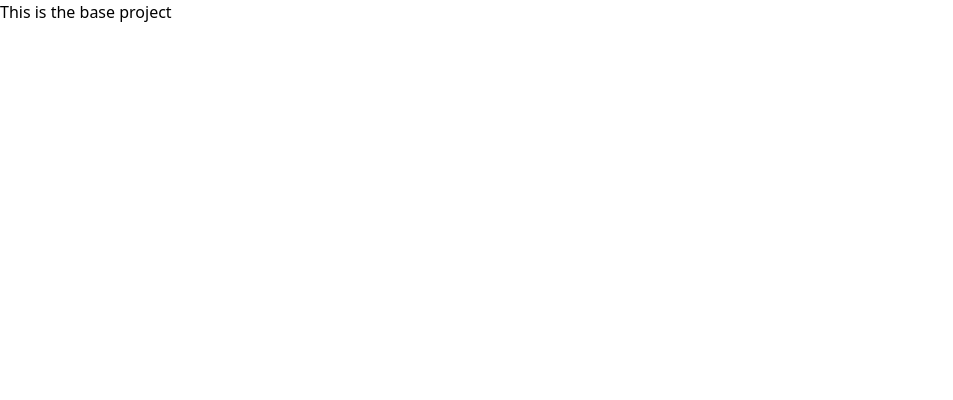
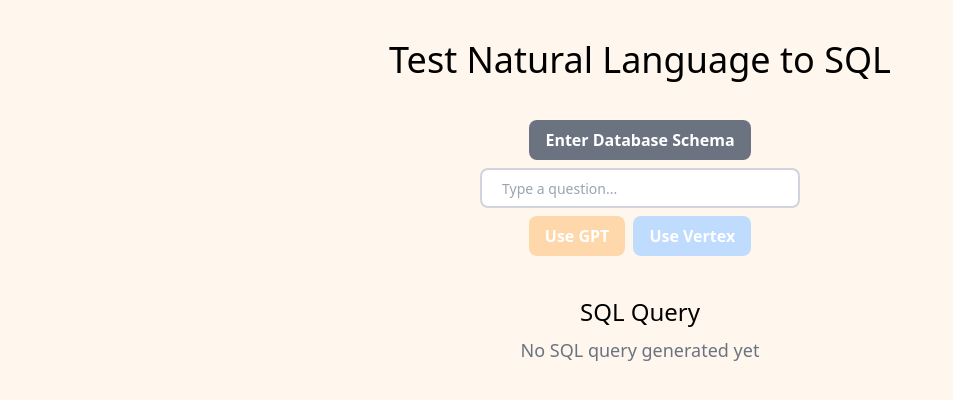
Before and after one commit to MartinGulla00/tesis-fe, a React (Vite) app in the folder tesis/: page / in a window 1280 px wide. Shown: the top 400 px of the page, without its empty margins (0-953 px from the left). Built offline with nearby package versions, Linux system fonts and the light colour scheme.

Commit message:
Page format

```diff
--- a/tesis/package.json
+++ b/tesis/package.json
@@ -10,6 +10,8 @@
     "preview": "vite preview"
   },
   "dependencies": {
+    "@tanstack/react-query": "^5.56.2",
+    "axios": "^1.7.7",
     "react": "^18.3.1",
     "react-dom": "^18.3.1"
   },
--- a/tesis/src/App.tsx
+++ b/tesis/src/App.tsx
@@ -1,5 +1,79 @@
+import { useState } from "react"
+import { Modal } from "./Modal"
+
 export const App = () => {
+  const [query, setQuery] = useState('')
+  const [databaseSchema, setDatabaseSchema] = useState('')
+  const [showSchemaInput, setShowSchemaInput] = useState(false)
+  const [resultSqlQuery, setResultSqlQuery] = useState('')
+  const [modelToUse, setModelToUse] = useState<'gpt'|'vertex'>('gpt')
+
+  const handleSubmit = (e: React.FormEvent) => {
+    e.preventDefault()
+    setResultSqlQuery(`${modelToUse} - ${query} - ${databaseSchema}`)
+  }
+
   return (
-    <div>This is the base project</div>
+    <div className="h-screen w-screen bg-orange-50 flex flex-col items-center">
+      <h1 className="text-4xl text-center pt-10">Test Natural Language to SQL</h1>
+      <Modal isOpen={showSchemaInput} onClose={() => setShowSchemaInput(false)}>
+        <div className="flex flex-col gap-2 h-full w-[800px]">
+          <textarea
+            className="border-2 border-gray-300 bg-white px-5 pr-16 rounded-lg text-sm focus:outline-gray-500 w-full h-full resize-none"
+            placeholder="Enter the database schema..."
+            value={databaseSchema}
+            onChange={(e) => setDatabaseSchema(e.target.value)}
+          />
+          <button type="button" className="bg-blue-500 hover:bg-blue-700 text-white font-bold py-2 px-4 rounded-lg w-fit" onClick={() => setShowSchemaInput(false)}>
+            Save Schema
+          </button>
+        </div>
+      </Modal>
+      <form className="flex flex-col gap-2 justify-center pt-10 w-1/4 items-center" onSubmit={handleSubmit}>
+        <button
+          type="button"
+          className="bg-gray-500 hover:bg-gray-700 text-white font-bold py-2 px-4 rounded-lg w-fit"
+          onClick={() => {
+            setShowSchemaInput(true)
+          }}
+        >
+          Enter Database Schema
+        </button>
+        <input
+          className="border-2 border-gray-300 bg-white px-5 pr-16 rounded-lg text-sm focus:outline-gray-500 h-10 w-full"
+          placeholder="Type a question..."
+          value={query}
+          onChange={(e) => setQuery(e.target.value)}
+        />
+        <div className="flex gap-2">
+          <button
+            disabled={!databaseSchema || !query}
+            onClick={() => setModelToUse('gpt')}
+            className="bg-orange-500 hover:bg-orange-700 text-white font-bold py-2 px-4 rounded-lg w-fit disabled:bg-orange-200 disabled:cursor-not-allowed"
+          >
+            Use GPT
+          </button>
+          <button
+            disabled={!databaseSchema || !query}
+            onClick={() => setModelToUse('vertex')}
+            className="bg-blue-500 hover:bg-blue-700 text-white font-bold py-2 px-4 rounded-lg w-fit disabled:bg-blue-200 disabled:cursor-not-allowed"
+          >
+            Use Vertex
+          </button>
+        </div>
+      </form>
+        <div className="flex flex-col gap-2 justify-center pt-10 w-1/4 items-center">
+          <h2 className="text-2xl">SQL Query</h2>
+          {resultSqlQuery ? (
+            <textarea
+              className="border-2 border-gray-300 px-5 pr-16 rounded-lg text-sm focus:outline-gray-500 w-full h-80 font-mono bg-gray-800 text-white resize-none"
+              value={resultSqlQuery}
+              readOnly
+            />
+          ) : (
+            <p className="text-lg text-gray-500">No SQL query generated yet</p>
+          )}
+      </div>
+    </div>
   )
 }
--- /dev/null
+++ b/tesis/src/Modal.tsx
@@ -0,0 +1,25 @@
+import React from 'react';
+
+interface ModalProps {
+  isOpen: boolean;
+  onClose: () => void;
+  children: React.ReactNode;
+}
+
+export const Modal = ({ isOpen, onClose, children }:ModalProps) => {
+  if (!isOpen) return null;
+
+  return (
+    <div className="fixed inset-0 bg-black bg-opacity-50 flex items-center justify-center z-50 h-full w-full p-20">
+      <div className="bg-white p-6 rounded-lg shadow-lg relative h-full w-fit">
+        <button
+          className="absolute top-2 right-2 text-gray-500 hover:text-gray-700"
+          onClick={onClose}
+        >
+          &times;
+        </button>
+        {children}
+      </div>
+    </div>
+  );
+};
```
Also changed, not shown: tesis/src/api/vertex.ts (added, +19 -0 lines), 1 other file (tests, documents, lock files or other folders).
